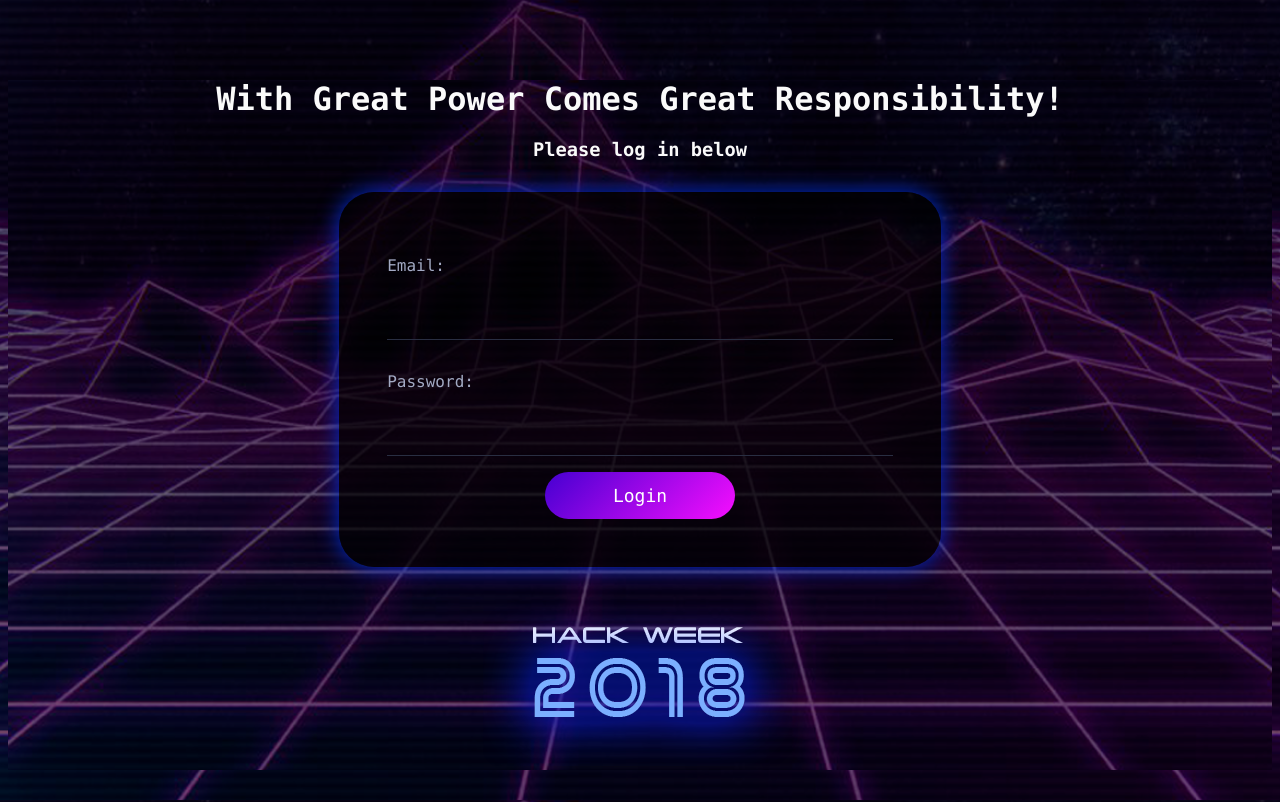
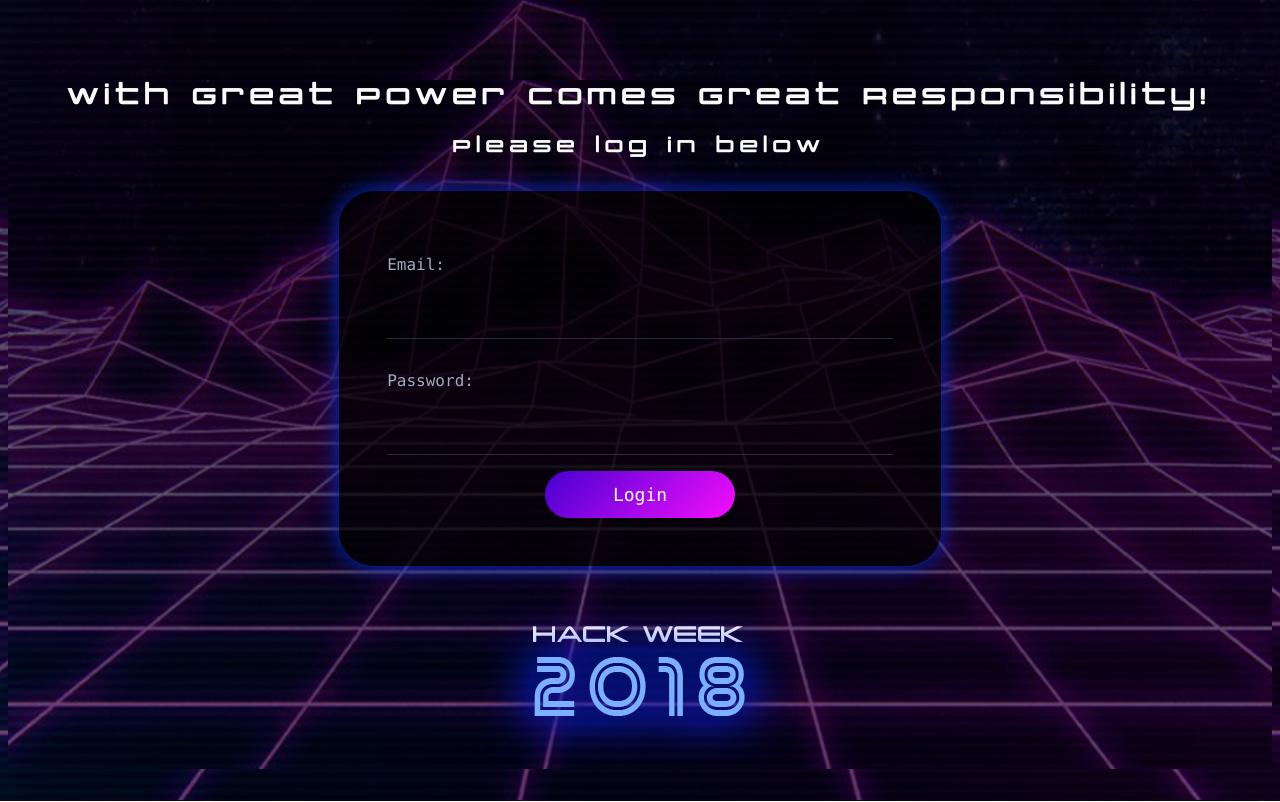
Before and after one commit to versionone/office-quest, an Angular app in the folder admin/: page /admin in a window 1280 px wide. Built offline with nearby package versions, Linux system fonts and the light colour scheme.

Commit message:
Header styling changes

```diff
--- a/admin/src/app/login/login.component.html
+++ b/admin/src/app/login/login.component.html
@@ -1,6 +1,6 @@
 <div>
   <h1>With Great Power Comes Great Responsibility!</h1>
-  <h3>Please log in below</h3>
+  <h2>Please log in below</h2>
   <div class="entryForm">
     <div class="field">
       <label>Email:
--- a/admin/src/styles.css
+++ b/admin/src/styles.css
@@ -15,8 +15,10 @@ html, body {
 
 }
 
-h1, h3 {
+h1, h2 {
   color: #fafafa;
+  font-family: 'pcap_terminalbold';
+  letter-spacing: 6px;
 }
 
 .main {
```
